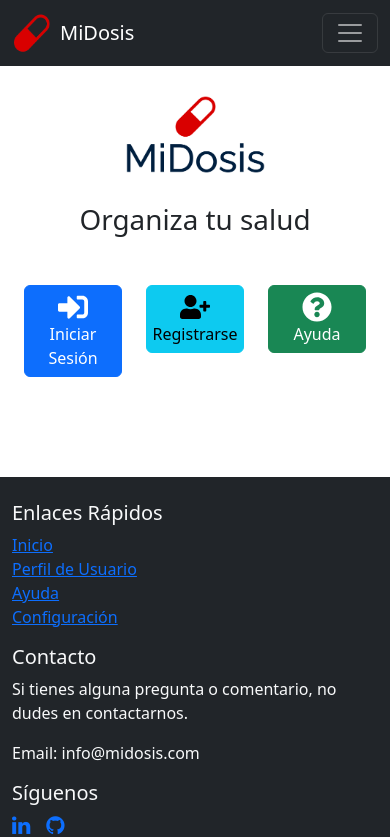
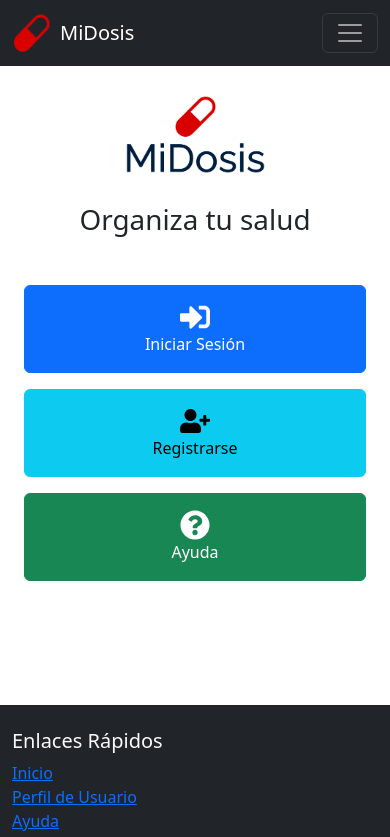
Before and after one commit to Iahlik/midosis, a React (Vite) app in the folder client/: page / in a window 390 px wide. Shown: the top 837 px of the page. Built offline with nearby package versions, Linux system fonts and the light colour scheme; no server answers.

Commit message:
✨ Correcciones de responsividad y estilos
- Se elimina tema oscuro de Vite que conflictuaba con Bootstrap
- Se corrigen botones de Home para pantallas pequeñas
- Se ajusta Login para teclado virtual en móvil
- Se corrige lang a español en index.html

```diff
--- a/client/index.html
+++ b/client/index.html
@@ -1,5 +1,5 @@
 <!doctype html>
-<html lang="en">
+<html lang="es">
   <head>
     <meta charset="UTF-8" />
     <link rel="icon" type="image/svg+xml" href="./src/assets/img/mdlogobg.png" />
--- a/client/src/index.css
+++ b/client/src/index.css
@@ -2,68 +2,16 @@
   font-family: Inter, system-ui, Avenir, Helvetica, Arial, sans-serif;
   line-height: 1.5;
   font-weight: 400;
-
-  color-scheme: light dark;
-  color: rgba(255, 255, 255, 0.87);
-  background-color: #242424;
-
-  font-synthesis: none;
   text-rendering: optimizeLegibility;
   -webkit-font-smoothing: antialiased;
   -moz-osx-font-smoothing: grayscale;
   -webkit-text-size-adjust: 100%;
 }
 
-a {
-  font-weight: 500;
-  color: #646cff;
-  text-decoration: inherit;
-}
-a:hover {
-  color: #535bf2;
-}
-
 body {
   margin: 0;
-  justify-content: center; /* Centra horizontalmente */
-  align-items: center; /* Centra verticalmente */
   min-width: 320px;
   min-height: 100vh;
+  background-color: #ffffff;
+  color: #212529;
 }
-
-h1 {
-  font-size: 3.2em;
-  line-height: 1.1;
-}
-
-button {
-  border-radius: 8px;
-  border: 1px solid transparent;
-  padding: 0.6em 1.2em;
-  font-size: 1em;
-  font-weight: 500;
-  font-family: inherit;
-  background-color: #1a1a1a;
-  cursor: pointer;
-  transition: border-color 0.25s;
-}
-button:hover {
-  border-color: #646cff;
-}
-button:focus,
-button:focus-visible {
-  outline: 4px auto -webkit-focus-ring-color;
-}
-
-@media (prefers-color-scheme: light) {
-  :root {
-    color: #213547;
-    background-color: #ffffff;
-  }
-  a:hover {
-    color: #747bff;
-  }
-  button {
-    background-color: #f9f9f9;
-  }
-}
--- a/client/src/pages/Home.jsx
+++ b/client/src/pages/Home.jsx
@@ -18,23 +18,20 @@ function Home() {
       </div>
       <div className="container text-center">
         <div className="row">
-          <div className="col-4 mb-3">
-            {/* Enlace para Iniciar Sesión */}
-            <Link to="/login" className="btn btn-primary d-flex flex-column align-items-center">
+          <div className="col-12 col-sm-4 mb-3">
+            <Link to="/login" className="btn btn-primary w-100 d-flex flex-column align-items-center py-3">
               <FaSignInAlt size={30} />
               <span>Iniciar Sesión</span>
             </Link>
           </div>
-          <div className="col-4 mb-3">
-            {/* Enlace para Registrarse */}
-            <Link to="/registro-nuevo-usuario" className="btn btn-info d-flex flex-column align-items-center">
+          <div className="col-12 col-sm-4 mb-3">
+            <Link to="/registro-nuevo-usuario" className="btn btn-info w-100 d-flex flex-column align-items-center py-3">
               <FaUserPlus size={30} />
               <span>Registrarse</span>
             </Link>
           </div>
-          <div className="col-4 mb-5">
-            {/* Enlace de Ayuda */}
-            <Link to="/ayuda" className="btn btn-success d-flex flex-column align-items-center">
+          <div className="col-12 col-sm-4 mb-5">
+            <Link to="/ayuda" className="btn btn-success w-100 d-flex flex-column align-items-center py-3">
               <FaQuestionCircle size={30} />
               <span>Ayuda</span>
             </Link>
--- a/client/src/pages/Login.jsx
+++ b/client/src/pages/Login.jsx
@@ -7,7 +7,7 @@ const Login = () => {
   const { error, email, setEmail, password, setPassword, handleSubmit } = useAuth();
 
   return (
-    <div className="d-flex justify-content-center align-items-center vh-100">
+    <div className="d-flex justify-content-center align-items-center" style={{ minHeight: '80vh' }}>
       <div className="col-md-5 mx-auto border border-dark rounded p-5 animate__animated animate__fadeIn">
         <h1 className="mt-3">Login</h1>
         <Form onSubmit={(e) => handleSubmit(e, 'login')}>
```
Also changed, not shown: 1 other file (tests, documents, lock files or other folders).
